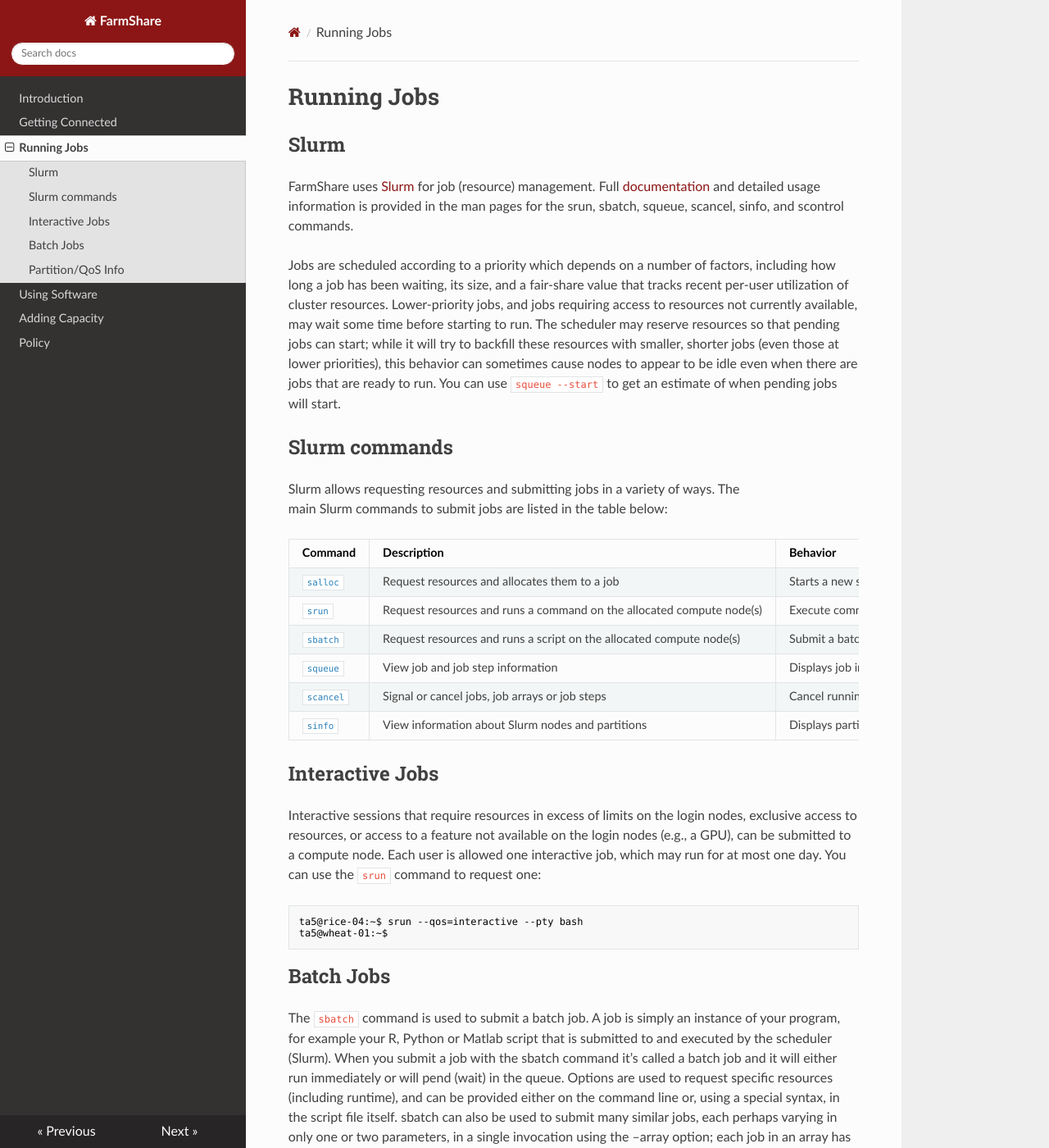
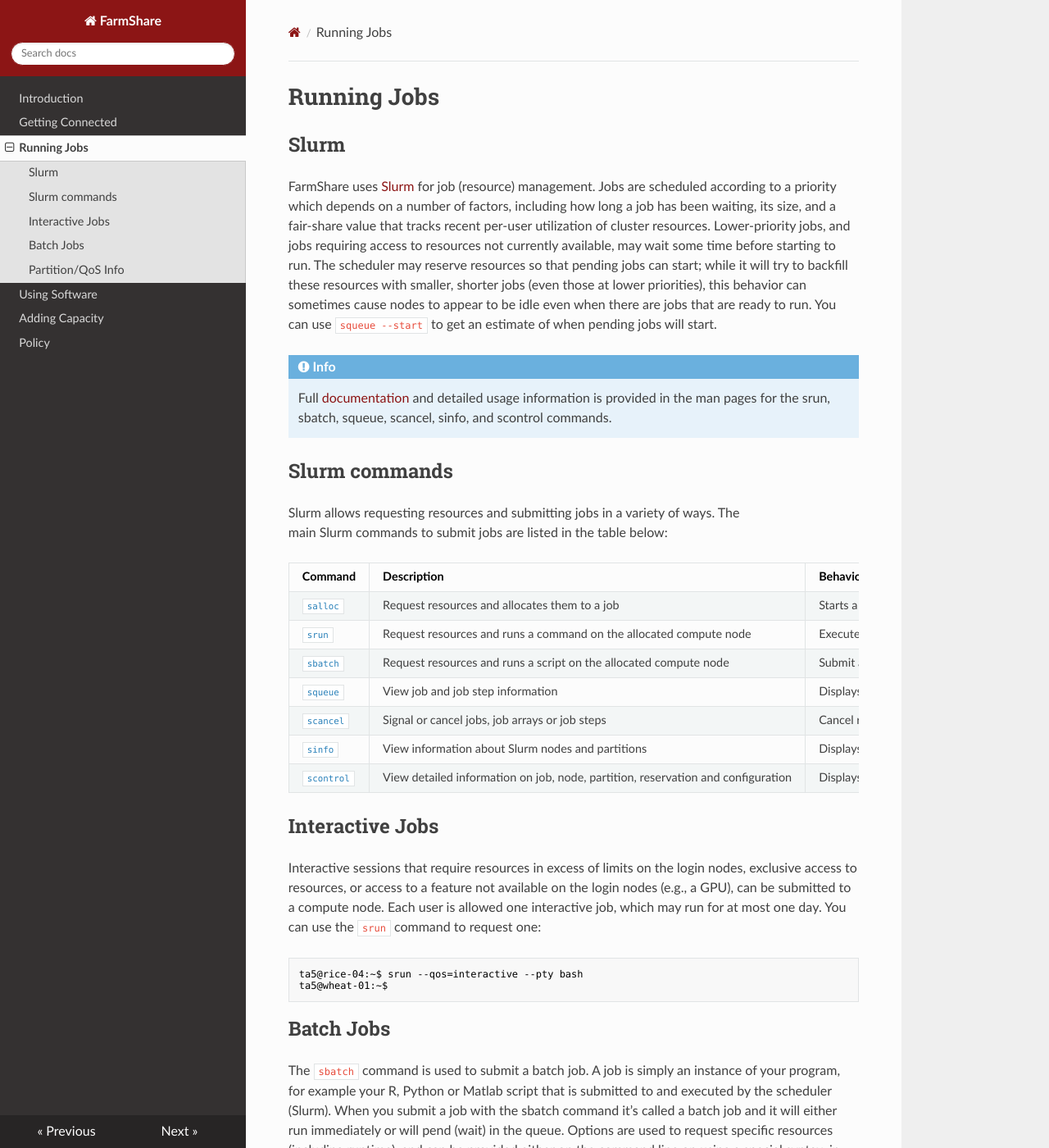
Before and after one commit to stanford-rc/farmshare-docs, an MkDocs documentation site: the page built from docs/slurm.md, in a window 1280 px wide and 1400 px high. Shown: the whole window at 82% size. Built offline with MkDocs 1.6.1, drawn with Linux system fonts in a browser that asks for light colours; nearby versions of some CDN libraries.

Commit message:
made minor changes to slurm, software, intro, ssh sections

```diff
--- a/docs/slurm.md
+++ b/docs/slurm.md
@@ -2,9 +2,10 @@
 
 ## Slurm
 
-FarmShare uses [Slurm](https://slurm.schedmd.com/) for job (resource) management. Full [documentation](https://slurm.schedmd.com/documentation.html) and detailed usage information is provided in the man pages for the srun, sbatch, squeue, scancel, sinfo, and scontrol commands.
+FarmShare uses [Slurm](https://slurm.schedmd.com/) for job (resource) management. Jobs are scheduled according to a priority which depends on a number of factors, including how long a job has been waiting, its size, and a fair-share value that tracks recent per-user utilization of cluster resources. Lower-priority jobs, and jobs requiring access to resources not currently available, may wait some time before starting to run. The scheduler may reserve resources so that pending jobs can start; while it will try to backfill these resources with smaller, shorter jobs (even those at lower priorities), this behavior can sometimes cause nodes to appear to be idle even when there are jobs that are ready to run. You can use `squeue --start` to get an estimate of when pending jobs will start.
 
-Jobs are scheduled according to a priority which depends on a number of factors, including how long a job has been waiting, its size, and a fair-share value that tracks recent per-user utilization of cluster resources. Lower-priority jobs, and jobs requiring access to resources not currently available, may wait some time before starting to run. The scheduler may reserve resources so that pending jobs can start; while it will try to backfill these resources with smaller, shorter jobs (even those at lower priorities), this behavior can sometimes cause nodes to appear to be idle even when there are jobs that are ready to run. You can use `squeue --start` to get an estimate of when pending jobs will start.
+!!! info
+    Full [documentation](https://slurm.schedmd.com/documentation.html) and detailed usage information is provided in the man pages for the srun, sbatch, squeue, scancel, sinfo, and scontrol commands.
 
 ## Slurm commands
 
@@ -14,11 +15,12 @@ main Slurm commands to submit jobs are listed in the table below:
 | Command  | Description | Behavior |
 | -------- | ----------- | -------- |
 | [`salloc`](https://slurm.schedmd.com/salloc.html) | Request resources and allocates them to a job | Starts a new shell, but does not execute anything |
-| [`srun`](https://slurm.schedmd.com/srun.html) | Request resources and runs a command on the allocated compute node(s) | Execute command on compute node |
-| [`sbatch`](https://slurm.schedmd.com/sbatch.html) | Request resources and runs a script on the allocated compute node(s) | Submit a batch script to Slurm |
+| [`srun`](https://slurm.schedmd.com/srun.html) | Request resources and runs a command on the allocated compute node | Execute command on compute node |
+| [`sbatch`](https://slurm.schedmd.com/sbatch.html) | Request resources and runs a script on the allocated compute node | Submit a batch script to Slurm |
 | [`squeue`](https://slurm.schedmd.com/squeue.html) | View job and job step information | Displays job information |
 | [`scancel`](https://slurm.schedmd.com/scancel.html) | Signal or cancel jobs, job arrays or job steps | Cancel running job |
 | [`sinfo`](https://slurm.schedmd.com/sinfo.html) | View information about Slurm nodes and partitions | Displays partition information |
+| [`scontrol`](https://slurm.schedmd.com/scontrol.html) | View detailed information on job, node, partition, reservation and configuration | Displays detailed Slurm information |
 
 ## Interactive Jobs
 
```
Also changed, not shown: docs/connecting.md (+1 -1 lines), docs/index.md (+2 -2 lines).
